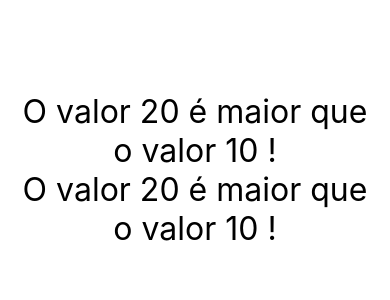
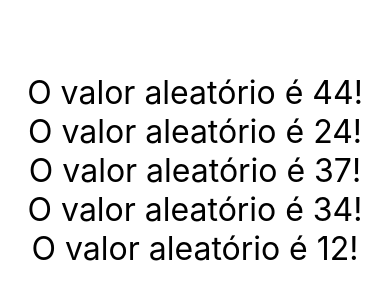
Before and after one commit to WellintonCamboim/cod3r-react-native, a React Native app in the folder fundReactNative/: screen / in a window 390 px wide. Shown: the part 252-552 px from the top of the page. Built offline with nearby package versions, Linux system fonts and the light colour scheme.

Commit message:
Desafio Número Aleatório

```diff
--- a/fundReactNative/src/App.js
+++ b/fundReactNative/src/App.js
@@ -3,6 +3,7 @@ import { Text, View, StyleSheet } from 'react-native'
 import Primeiro from './components/Primeiro'
 import CompOficial, { Comp1, Comp2 } from './components/Multi'
 import MinMax from './components/MinMax'
+import Aleatorio from './components/Aleatorio'
 
 // function App() {
 //     return <Text>Primeiro Componente 2</Text>
@@ -12,8 +13,13 @@ import MinMax from './components/MinMax'
 
 export default () => (
     <View style={style.App}>
-        <MinMax min='10' max='20' />
-        <MinMax min={10} max={20} />
+        <Aleatorio x={50} y={40}/>
+        <Aleatorio x={30} y={24}/>
+        <Aleatorio x={10} y={40}/>
+        <Aleatorio x={20} y={44}/>
+        <Aleatorio x={10} y={40}/>
+        {/* <MinMax min='10' max='20' />
+        <MinMax min={10} max={20} /> */}
         {/* <CompOficial />
         <Comp1 />
         <Comp2 />
--- /dev/null
+++ b/fundReactNative/src/components/Aleatorio.js
@@ -0,0 +1,55 @@
+import React, { Fragment } from 'react'
+import { Text } from 'react-native'
+import style from './style'
+
+// export default (props) => {
+//     console.warn(props)
+//     const x = props.x
+//     const y = props.y
+//     const valor = x + y
+
+//     if (x >= y) {
+//         const max = x
+//         const min = y
+//         return (
+//             < Text style={style.fontG} > O valor {max} é maior que valor {min} !
+//                 O valor aleatório é {valor} !
+//             </Text >
+//         )
+//     } else {
+//         const max = y
+//         const min = x
+//         return (
+//             < Text style={style.fontG} > O valor {max} é maior que valor {min} !
+//                 O valor aleatório é {valor} !
+//             </Text >
+
+//         )
+//     }
+// }
+
+// export default props => {
+//     // const { min, max } = props
+//     const { x, y } = props
+//     const delta = x - y + 1
+//     const aleatorio = parseInt(Math.random() * delta ) + y
+
+//     return (
+//         <Text style={style.fontG}>
+//             O valor aleatório é {aleatorio}!
+//         </Text>
+
+//     )
+// }
+
+export default ({ x, y }) => {
+    const delta = x - y + 1
+    const aleatorio = parseInt(Math.random() * delta) + y
+
+    return (
+        <Text style={style.fontG}>
+            O valor aleatório é {aleatorio}!
+        </Text>
+
+    )
+}
```
